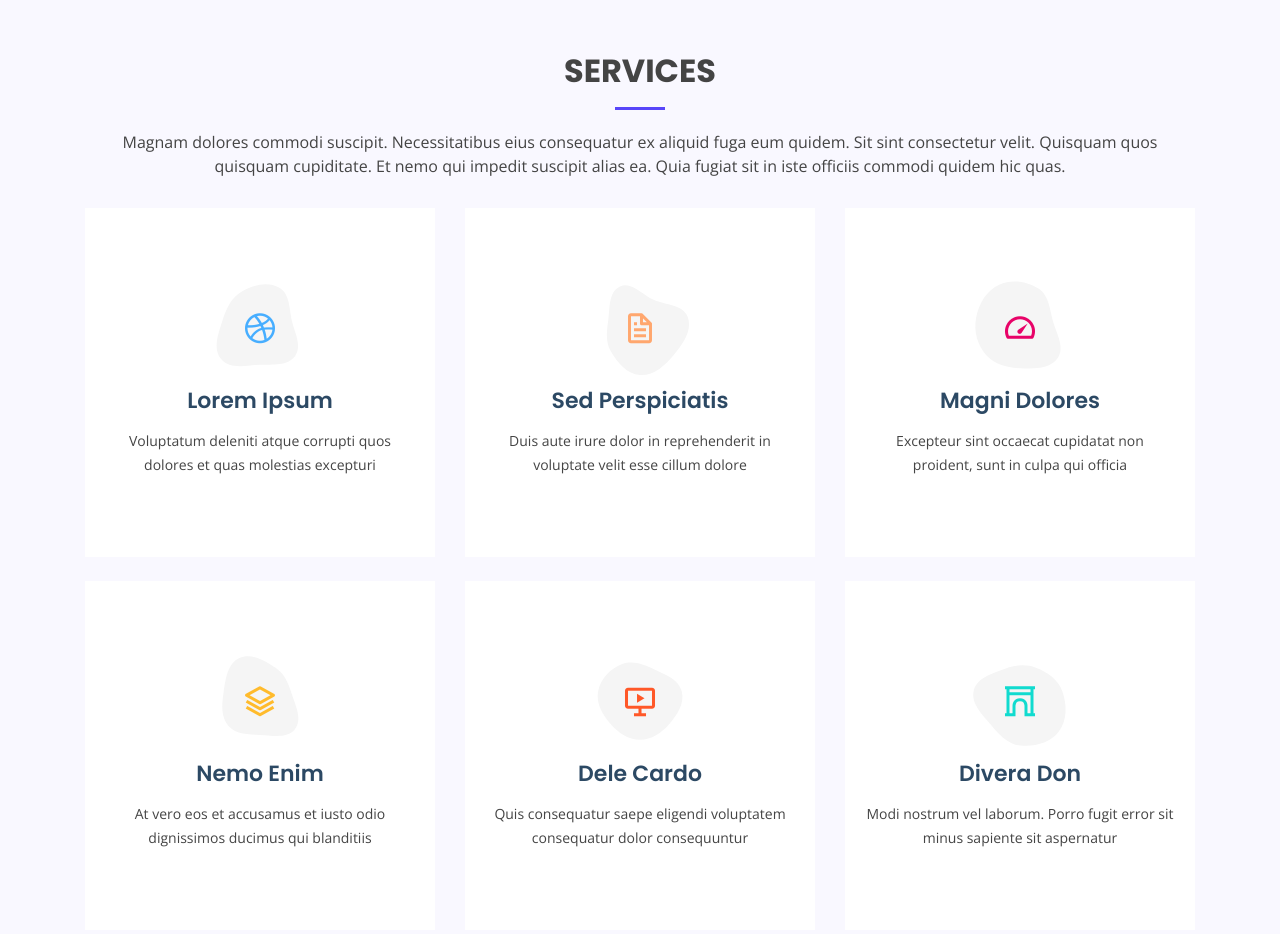
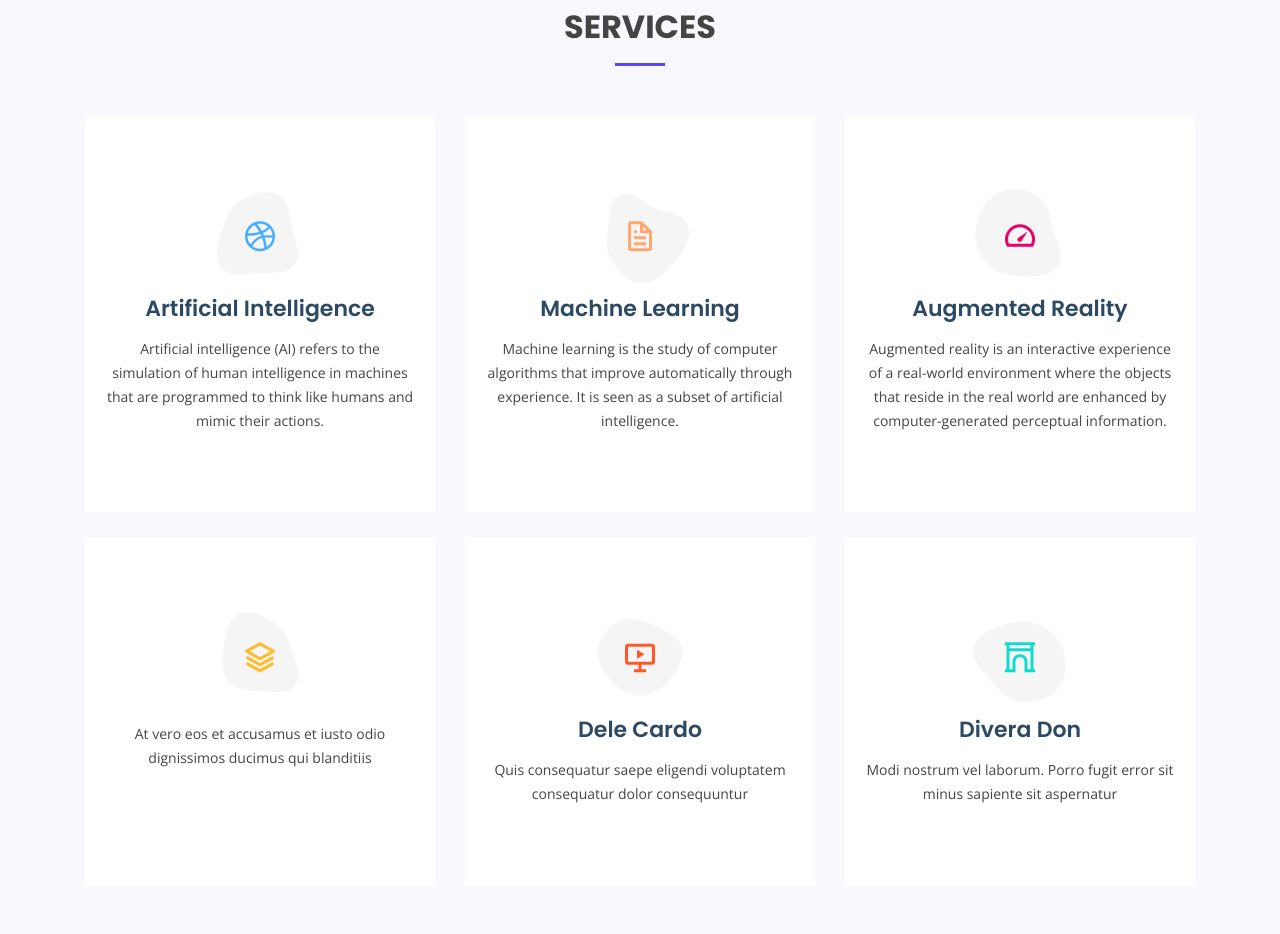
Before and after one commit to roshan-kumar-au3/techie, a plain HTML site: page index.html in a window 1280 px wide. Shown: the part 1740-2674 px from the top of the page. Drawn offline with nearby package versions, Linux system fonts and the light colour scheme.

Commit message:
added few content

```diff
--- a/index.html
+++ b/index.html
@@ -10,7 +10,7 @@
   <meta content="" name="keywords">
 
   <!-- Favicons -->
-  <link href="assets/img/favicon.png" rel="icon">
+  <link href="assets/img/favicontwo.png" rel="icon">
   <link href="assets/img/apple-touch-icon.png" rel="apple-touch-icon">
 
   <!-- Google Fonts -->
@@ -44,7 +44,7 @@
       <div class="row justify-content-center">
         <div class="col-xl-9 d-flex align-items-center">
           <h1 class="logo mr-auto"><a href="index.html">
-            <img src="./assets/img/logo.jpeg" width="50" height="50" />
+            <img src="./assets/img/logo-two.jpeg" width="33" height="33" />
           </a></h1>
           <!-- Uncomment below if you prefer to use an image logo -->
           <!-- <a href="index.html" class="logo mr-auto"><img src="assets/img/logo.png" alt="" class="img-fluid"></a>-->
@@ -56,7 +56,7 @@
               <li><a href="#services">Services</a></li>
               <li><a href="#portfolio">Portfolio</a></li>
               <li><a href="#team">Team</a></li>
-              <li class="drop-down"><a href="">Drop Down</a>
+              <!-- <li class="drop-down"><a href="">Drop Down</a>
                 <ul>
                   <li><a href="#">Drop Down 1</a></li>
                   <li class="drop-down"><a href="#">Deep Drop Down</a>
@@ -72,7 +72,7 @@
                   <li><a href="#">Drop Down 3</a></li>
                   <li><a href="#">Drop Down 4</a></li>
                 </ul>
-              </li>
+              </li> -->
               <li><a href="#contact">Contact</a></li>
 
             </ul>
@@ -97,7 +97,7 @@
           <div><a href="#about" class="btn-get-started scrollto">Get Started</a></div>
         </div>
         <div class="col-xl-4 col-lg-6 order-1 order-lg-2 hero-img" data-aos="zoom-in" data-aos-delay="150">
-          <img src="assets/img/hero-img.png" class="img-fluid animated" alt="">
+          <img src="assets/img/undraw_my_current_location_om7g.svg" class="img-fluid animated" alt="">
         </div>
       </div>
     </div>
@@ -116,7 +116,7 @@
           </div>
           <div class="col-lg-6 pt-4 pt-lg-0 order-2 order-lg-1 content" data-aos="fade-right">
             <h3>We are Bunch of Solution Architects. Offering Solutions in the field of Ai, ML, AR, VR.</h3>
-            <p class="font-italic">
+            <!-- <p class="font-italic">
               Lorem ipsum dolor sit amet, consectetur adipiscing elit, sed do eiusmod tempor incididunt ut labore et dolore
               magna aliqua.
             </p>
@@ -124,7 +124,7 @@
               <li><i class="icofont-check-circled"></i> Ullamco laboris nisi ut aliquip ex ea commodo consequat.</li>
               <li><i class="icofont-check-circled"></i> Duis aute irure dolor in reprehenderit in voluptate velit.</li>
               <li><i class="icofont-check-circled"></i> Ullamco laboris nisi ut aliquip ex ea commodo consequat. Duis aute irure dolor in reprehenderit in voluptate trideta storacalaperda mastiro dolore eu fugiat nulla pariatur.</li>
-            </ul>
+            </ul> -->
             <a href="#" class="read-more">Read More <i class="icofont-long-arrow-right"></i></a>
           </div>
         </div>
@@ -169,7 +169,7 @@
 
         <div class="section-title">
           <h2>Services</h2>
-          <p>Magnam dolores commodi suscipit. Necessitatibus eius consequatur ex aliquid fuga eum quidem. Sit sint consectetur velit. Quisquam quos quisquam cupiditate. Et nemo qui impedit suscipit alias ea. Quia fugiat sit in iste officiis commodi quidem hic quas.</p>
+          <!-- <p>Magnam dolores commodi suscipit. Necessitatibus eius consequatur ex aliquid fuga eum quidem. Sit sint consectetur velit. Quisquam quos quisquam cupiditate. Et nemo qui impedit suscipit alias ea. Quia fugiat sit in iste officiis commodi quidem hic quas.</p> -->
         </div>
 
         <div class="row">
@@ -181,8 +181,9 @@
                 </svg>
                 <i class="bx bxl-dribbble"></i>
               </div>
-              <h4><a href="">Lorem Ipsum</a></h4>
-              <p>Voluptatum deleniti atque corrupti quos dolores et quas molestias excepturi</p>
+              <h4><a href="">Artificial Intelligence</a></h4>
+              <p>Artificial intelligence (AI) refers to the simulation of human intelligence in machines that are
+                programmed to think like humans and mimic their actions.</p>
             </div>
           </div>
 
@@ -194,8 +195,9 @@
                 </svg>
                 <i class="bx bx-file"></i>
               </div>
-              <h4><a href="">Sed Perspiciatis</a></h4>
-              <p>Duis aute irure dolor in reprehenderit in voluptate velit esse cillum dolore</p>
+              <h4><a href="">Machine Learning</a></h4>
+              <p>Machine learning is the study of computer algorithms that improve automatically through experience. It
+                is seen as a subset of artificial intelligence.</p>
             </div>
           </div>
 
@@ -207,8 +209,9 @@
                 </svg>
                 <i class="bx bx-tachometer"></i>
               </div>
-              <h4><a href="">Magni Dolores</a></h4>
-              <p>Excepteur sint occaecat cupidatat non proident, sunt in culpa qui officia</p>
+              <h4><a href="">Augmented Reality</a></h4>
+              <p>Augmented reality is an interactive experience of a real-world environment where the objects that
+                reside in the real world are enhanced by computer-generated perceptual information.</p>
             </div>
           </div>
 
@@ -220,7 +223,7 @@
                 </svg>
                 <i class="bx bx-layer"></i>
               </div>
-              <h4><a href="">Nemo Enim</a></h4>
+              <h4><a href=""></a></h4>
               <p>At vero eos et accusamus et iusto odio dignissimos ducimus qui blanditiis</p>
             </div>
           </div>
```
Also changed, not shown: assets/img/favicontwo.png (added), assets/img/logo-two.jpeg (added), assets/img/mainlogo.png (added), assets/img/undraw_my_current_location_om7g.svg (added), assets/img/undraw_remote_design_team_0hp4.png (added).
